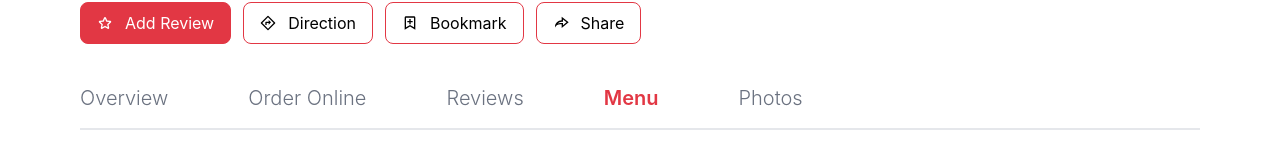
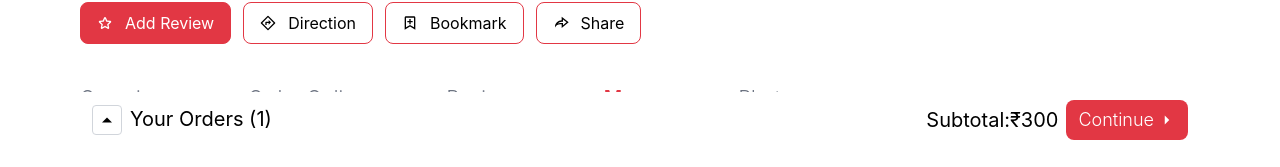
Before and after one commit to Abhaybsingh19w33/Zomato-clone, a React (Create React App) app in the folder client/: page /restaurant/1/menu in a window 1280 px wide. Shown: the part 652-819 px from the top of the page. Built offline with nearby package versions, Linux system fonts and the light colour scheme.

Commit message:
Feature: Added Cart Container

```diff
--- /dev/null
+++ b/client/src/Components/Cart/CartContainer.jsx
@@ -0,0 +1,86 @@
+import React, { Fragment, useState } from "react";
+import {
+    IoMdArrowDropdown,
+    IoMdArrowDropright,
+    IoMdArrowDropup,
+} from "react-icons/io";
+import { IoCloseSharp } from "react-icons/io5";
+
+// components
+import FoodItem from "./FoodItem";
+
+const CartSM = ({ toggle }) => {
+    return (
+        <Fragment>
+            <div className=" md:hidden flex items-center justify-between">
+                <div className="flex flex-col items-start">
+                    <small className="flex items-center gap-1" onClick={toggle}>
+                        1 Item <IoMdArrowDropup />
+                    </small>
+                    <h4>
+                        ₹300 <sub>(plus tax)</sub>
+                    </h4>
+                </div>
+                <button className="flex items-center gap-1 bg-zomato-400 px-3 py-1 text-white rounded-lg">
+                    Continue <IoMdArrowDropright />
+                </button>
+            </div>
+        </Fragment>
+    );
+};
+const CartLg = ({ toggle }) => {
+    return (
+        <Fragment>
+            <div className=" hidden md:flex items-center justify-between container px-20 mx-auto">
+                <div className="flex gap-2 text-xl items-start">
+                    <span
+                        className="border bg-white border-gray-300 p-1 rounded"
+                        onClick={toggle}
+                    >
+                        <IoMdArrowDropup />
+                    </span>
+                    <h4>Your Orders (1)</h4>
+                </div>
+                <div className="flex items-center gap-2">
+                    <h4 className="text-xl">Subtotal:₹300</h4>
+                    <button className="flex items-center text-lg h-10 font-light gap-1 bg-zomato-400 px-3 py-1 text-white rounded-lg">
+                        Continue <IoMdArrowDropright />
+                    </button>
+                </div>
+            </div>
+        </Fragment>
+    );
+};
+
+const CartContainer = () => {
+    const [isOpen, setIsOpen] = useState(false);
+
+    const toggleCart = () => setIsOpen((prev) => !prev);
+    const closeCart = () => setIsOpen(false);
+    return (
+        <Fragment>
+            {isOpen && (
+                <div className="fixed w-full overflow-y-scroll h-48 bg-white z-10 p-2 bottom-16 px-3">
+                    <div className="flex items-center justify-between">
+                        <h3 className="text-xl font-semibold">Your Orders</h3>
+                        <IoCloseSharp onClick={closeCart} />
+                    </div>
+                    <hr className="my-2" />
+
+                    <div className="flex flex-col gap-2">
+                        <FoodItem name="Pizza" quantity="3" price="90" />
+                        <FoodItem name="Pizza" quantity="3" price="90" />
+                        <FoodItem name="Pizza" quantity="3" price="90" />
+                        <FoodItem name="Pizza" quantity="3" price="90" />
+                    </div>
+                </div>
+            )}
+            <div className="fixed w-full bg-white z-10 p-2 px-3 bottom-0">
+                <CartSM toggle={toggleCart} />
+                <CartLg toggle={toggleCart} />
+            </div>
+        </Fragment>
+    );
+};
+
+export default CartContainer;
--- /dev/null
+++ b/client/src/Components/Cart/FoodItem.jsx
@@ -0,0 +1,22 @@
+import React, { Fragment } from "react";
+
+const FoodItem = (props) => {
+    return (
+        <Fragment>
+            <div className="flex items-center justify-between">
+                <h5>{props.name}</h5>
+                <div className="flex flex-col items-end">
+                    <small>₹{parseInt(props.price) * parseInt(props.quantity)}</small>
+                    <div className="px-1 bg-zomato-400 text-white rounded flex items-center gap-1">
+                        <button className="p-1 bg-zomato-400 text-white rounded">-</button>
+                        <small>38</small>
+                        <button className="p-1 bg-zomato-400 text-white rounded">+</button>
+                    </div>
+                </div>
+            </div>
+            <hr className="my-1" />
+        </Fragment>
+    );
+};
+
+export default FoodItem;
--- a/client/src/Layout/Restaurant.layout.jsx
+++ b/client/src/Layout/Restaurant.layout.jsx
@@ -9,6 +9,7 @@
 import InfoButtons from "../Components/restaurant/InfoButtons";
 import RestaurantInfo from "../Components/restaurant/RestaurantInfo";
 import TabContainer from "../Components/restaurant/Tabs";
+import CartContainer from "../Components/Cart/CartContainer";
 
 const RestaurantLayout = (props) => {
     return (
@@ -51,6 +52,7 @@
                 </div>
                 <div className="relative">{props.children}</div>
             </div>
+            <CartContainer />
         </Fragment>
     );
 };
```
